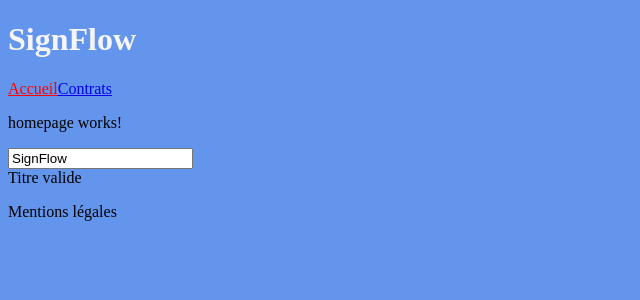
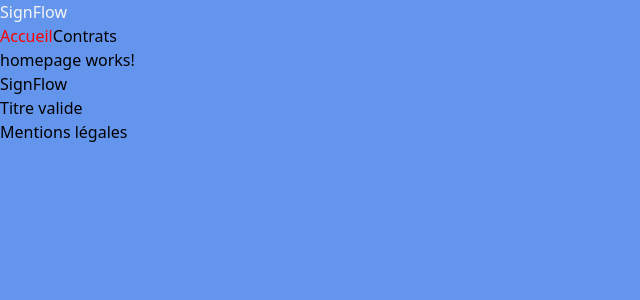
Before and after one commit to David-RC-code/signflow, an Angular app: page /home in a window 1280 px wide. Shown: the top 300 px of the page, without its empty margins (0-640 px from the left). Built offline with nearby package versions, Linux system fonts and the light colour scheme.

Commit message:
build: add Tailwind CSS

```diff
--- a/package.json
+++ b/package.json
@@ -24,8 +24,11 @@
     "@angular/build": "^22.1.6",
     "@angular/cli": "^22.1.6",
     "@angular/compiler-cli": "^22.1.0",
+    "@tailwindcss/postcss": "^4.1.12",
     "jsdom": "^28.0.0",
+    "postcss": "^8.5.3",
     "prettier": "^3.8.1",
+    "tailwindcss": "^4.1.12",
     "typescript": "~6.0.2",
     "vitest": "^4.0.8"
   }
--- a/src/styles.css
+++ b/src/styles.css
@@ -1,4 +1,5 @@
 /* You can add global styles to this file, and also import other style files */
 body {
-    background-color: cornflowerblue;
+  background-color: cornflowerblue;
 }
+@import 'tailwindcss';
```
Also changed, not shown: .postcssrc.json (added), 1 other file (tests, documents, lock files or other folders).
